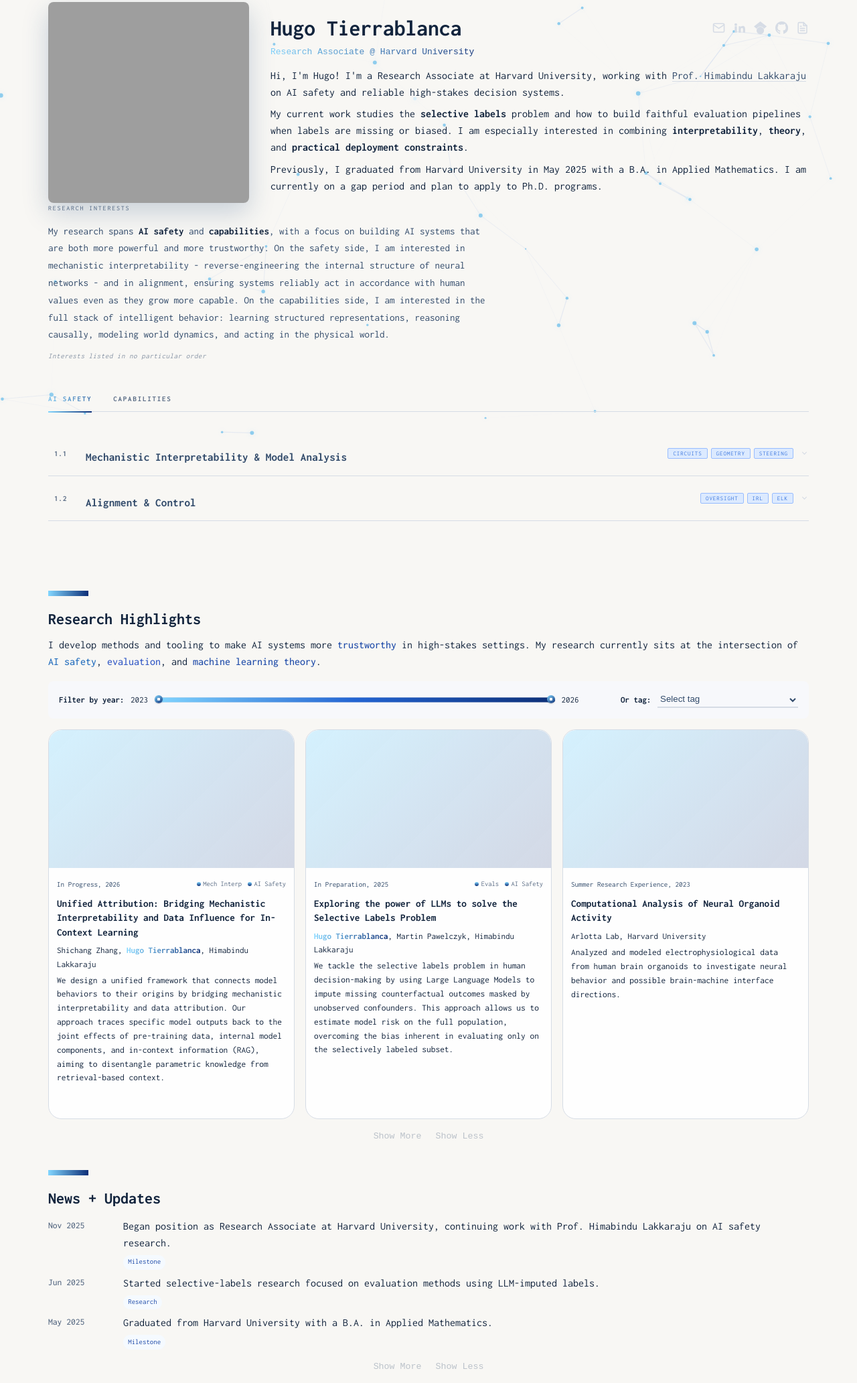
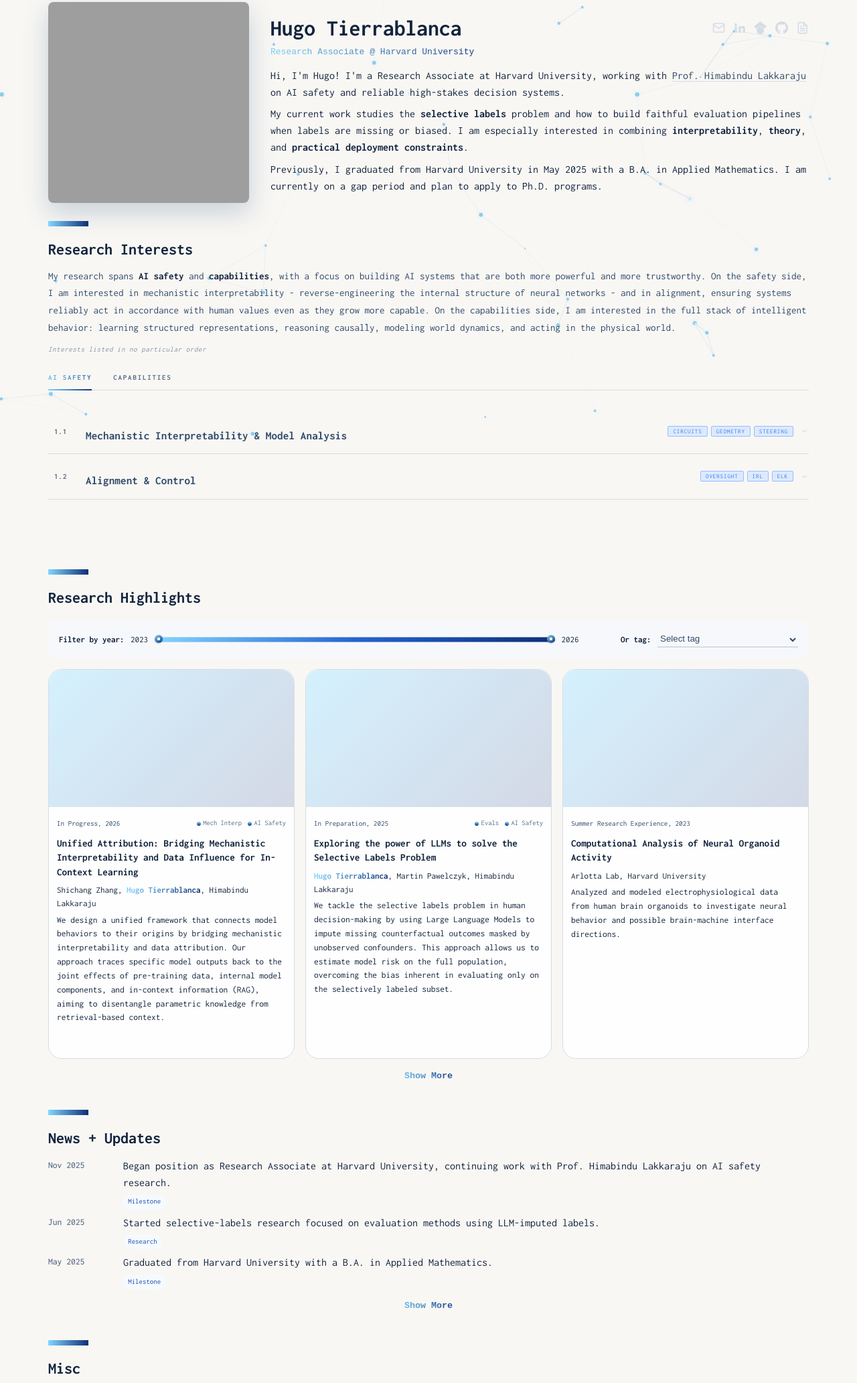
Before and after one commit to hugotierrablanca/website-v2, a plain HTML site: page index.html in a window 1280 px wide. Shown: the part 144-2209 px from the top of the page at 67% size. Drawn offline with Linux system fonts and the light colour scheme; grey boxes are pictures that could not be loaded.

Commit message:
Polish interests layout and show more/less button behavior

```diff
--- a/index.html
+++ b/index.html
@@ -101,7 +101,7 @@
       <div class="ri-section">
         <div class="anchor" id="interests"></div>
 
-        <p class="ri-eyebrow">Research Interests</p>
+        <h2 class="ri-title">Research Interests</h2>
 
         <p class="ri-intro">
           My research spans <strong>AI safety</strong> and <strong>capabilities</strong>,
@@ -410,14 +410,6 @@
         <div class="anchor" id="research"></div>
         <h2>Research Highlights</h2>
 
-        <p>
-          I develop methods and tooling to make AI systems more <span class="accent emphasis">trustworthy</span>
-          in high-stakes settings. My research currently sits at the intersection of
-          <span class="accent2 emphasis">AI safety</span>,
-          <span class="accent3 emphasis">evaluation</span>, and
-          <span class="accent emphasis">machine learning theory</span>.
-        </p>
-
         <div id="filters">
           <div id="slider-contain">
             <b>Filter by year:</b>
--- a/script.js
+++ b/script.js
@@ -21,13 +21,13 @@
   let visiblePubCount = 3;
   let visibleNewsCount = 3;
 
-  function setButtonState(button, disabled) {
-    if (!button) {
-      return;
+  function updateExpandButtons(showMoreBtn, showLessBtn, isExpanded) {
+    if (showMoreBtn) {
+      showMoreBtn.style.display = !isExpanded ? "inline-block" : "none";
     }
-
-    button.disabled = disabled;
-    button.classList.toggle("disabled", disabled);
+    if (showLessBtn) {
+      showLessBtn.style.display = isExpanded ? "inline-block" : "none";
+    }
   }
 
   function getActiveSectionId() {
@@ -152,8 +152,8 @@
       card.style.display = "block";
     });
 
-    setButtonState(pubShowLess, visiblePubCount <= 3);
-    setButtonState(pubShowMore, filtered.length <= visiblePubCount);
+    const isExpanded = visiblePubCount > 3;
+    updateExpandButtons(pubShowMore, pubShowLess, isExpanded);
   }
 
   function initPublicationControls() {
@@ -193,7 +193,7 @@
 
     if (pubShowLess) {
       pubShowLess.addEventListener("click", () => {
-        visiblePubCount = Math.max(3, visiblePubCount - 3);
+        visiblePubCount = 3;
         renderPublications();
       });
     }
@@ -211,8 +211,8 @@
       update.style.display = "grid";
     });
 
-    setButtonState(newsShowLess, visibleNewsCount <= 3);
-    setButtonState(newsShowMore, updates.length <= visibleNewsCount);
+    const isExpanded = visibleNewsCount > 3;
+    updateExpandButtons(newsShowMore, newsShowLess, isExpanded);
   }
 
   function initNewsControls() {
@@ -225,7 +225,7 @@
 
     if (newsShowLess) {
       newsShowLess.addEventListener("click", () => {
-        visibleNewsCount = Math.max(3, visibleNewsCount - 2);
+        visibleNewsCount = 3;
         renderNews();
       });
     }
--- a/style.css
+++ b/style.css
@@ -619,13 +619,18 @@
   background: transparent;
   font-family: monospace;
   text-transform: none;
-  color: var(--dark-gray);
+  background: -webkit-linear-gradient(45deg, var(--blue-gradient-light), var(--blue-gradient-dark));
+  -webkit-background-clip: text;
+  -webkit-text-fill-color: transparent;
+  background-clip: text;
+  color: transparent;
+  font-weight: 600;
   cursor: pointer;
   padding: 0.2rem 0.4rem;
 }
 
 .my-button:hover {
-  color: var(--accent);
+  opacity: 0.8;
 }
 
 .my-button.disabled {
@@ -880,15 +885,22 @@
 .ri-section {
   width: 100%;
   font-family: "Inconsolata", monospace;
+  margin-top: 3.2rem;
   padding-bottom: 64px;
 }
 
-.ri-eyebrow {
-  font-size: 10px;
-  letter-spacing: 0.18em;
-  text-transform: uppercase;
-  color: var(--med-gray);
-  margin-bottom: 14px;
+.ri-title {
+  position: relative;
+  margin: 0 0 0.5rem;
+}
+
+.ri-title::before {
+  content: "";
+  position: absolute;
+  width: 2.5em;
+  height: 0.5rem;
+  background: linear-gradient(90deg, var(--blue-gradient-light), var(--blue-gradient-dark));
+  top: -1.5rem;
 }
 
 .ri-intro {
@@ -896,7 +908,7 @@
   line-height: 1.72;
   color: var(--dark-gray);
   margin-bottom: 10px;
-  max-width: 660px;
+  max-width: none;
 }
 
 .ri-intro strong {
@@ -909,7 +921,7 @@
   letter-spacing: 0.05em;
   color: var(--med-gray);
   opacity: 0.7;
-  margin-bottom: 40px;
+  margin-bottom: 18px;
   font-style: italic;
 }
 
```
